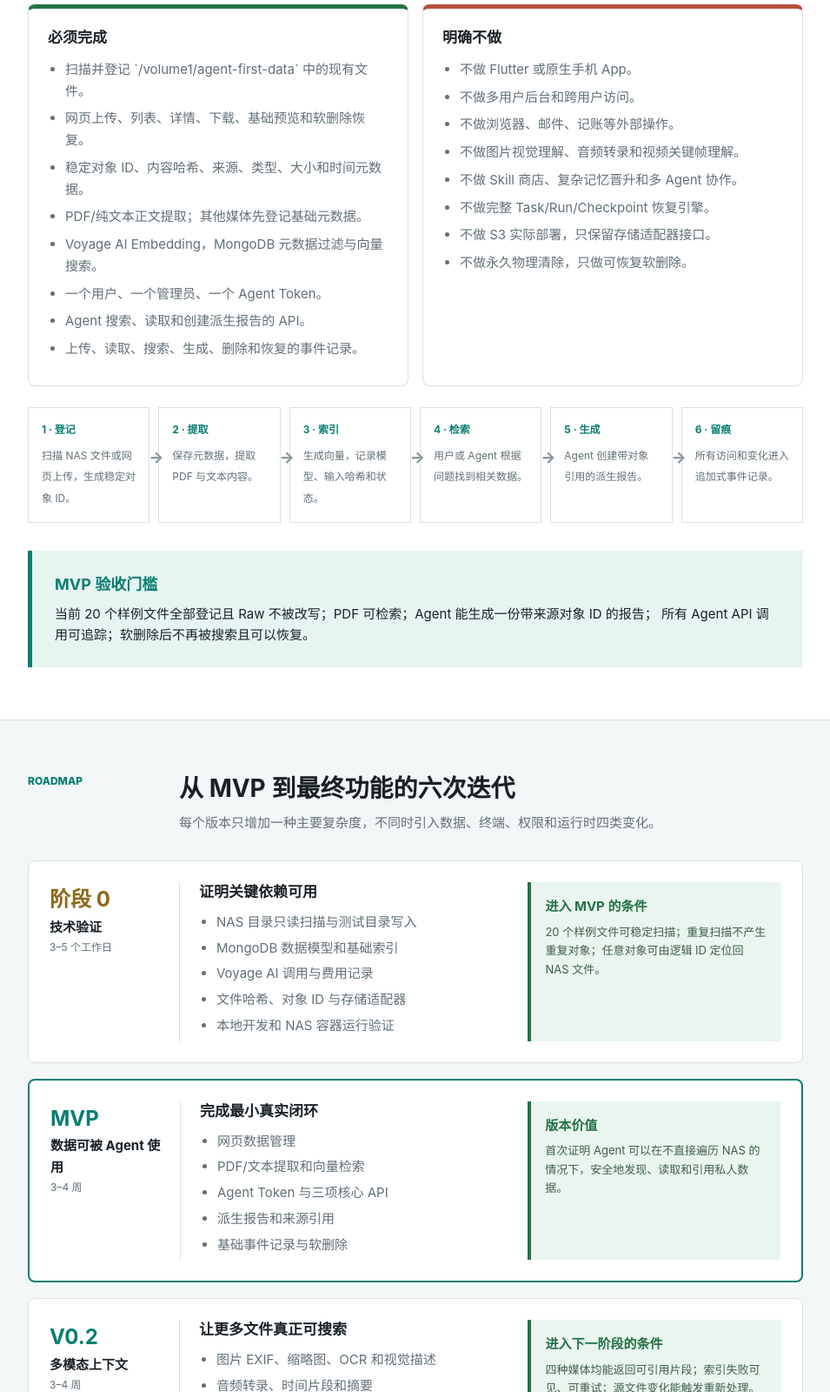
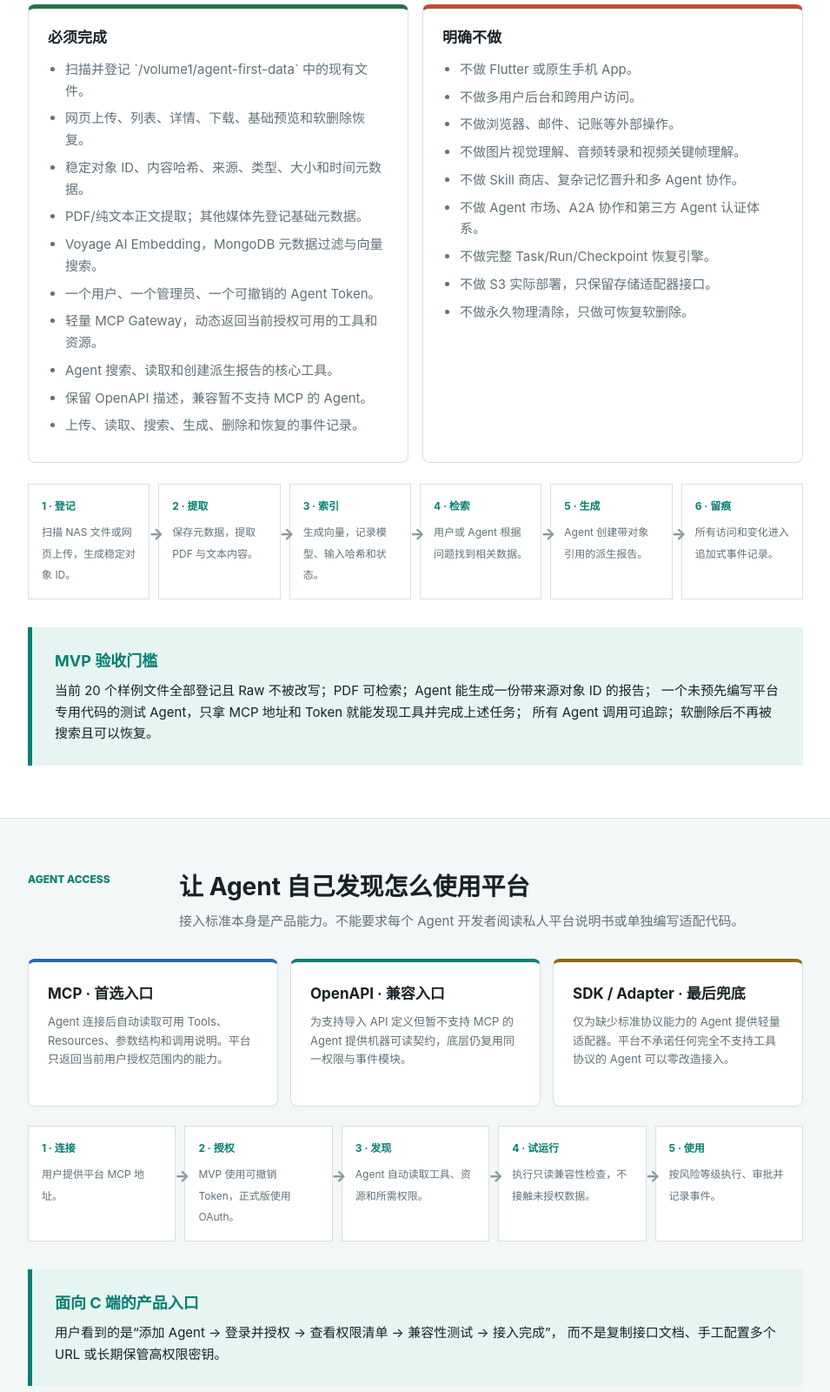
Before and after one commit to AuraYZC/private-agent-platform-iteration-plan, a plain HTML site: page index.html in a window 1280 px wide. Shown: the part 1200-2800 px from the top of the page at 87% size, without its empty margins (292-1247 px from the left). Drawn offline with nearby package versions, Linux system fonts and the light colour scheme.

Commit message:
Add standard Agent access roadmap

```diff
--- a/index.html
+++ b/index.html
@@ -157,6 +157,30 @@
       font-weight: 800;
     }
     .loop-step:last-child::after { display: none; }
+    .access-grid {
+      display: grid;
+      grid-template-columns: repeat(3, minmax(0, 1fr));
+      gap: 14px;
+    }
+    .access-card {
+      min-height: 170px;
+      padding: 22px;
+      border: 1px solid var(--line);
+      border-top: 4px solid var(--blue);
+      border-radius: 8px;
+      background: var(--paper);
+    }
+    .access-card:nth-child(2) { border-top-color: var(--teal); }
+    .access-card:nth-child(3) { border-top-color: var(--gold); }
+    .access-card strong { display: block; margin-bottom: 8px; font-size: 17px; }
+    .access-card p { margin: 0; color: var(--muted); font-size: 13px; }
+    .agent-flow {
+      display: grid;
+      grid-template-columns: repeat(5, minmax(0, 1fr));
+      gap: 10px;
+      margin-top: 22px;
+    }
+    .agent-flow .loop-step { min-height: 108px; }
     .phase-list { display: grid; gap: 18px; }
     .phase {
       display: grid;
@@ -196,7 +220,7 @@
     .no { color: var(--coral); font-weight: 700; }
     .architecture {
       display: grid;
-      grid-template-columns: repeat(5, minmax(0, 1fr));
+      grid-template-columns: repeat(3, minmax(0, 1fr));
       gap: 12px;
     }
     .component {
@@ -234,6 +258,9 @@
       .principles { grid-template-columns: repeat(2, 1fr); }
       .loop { grid-template-columns: repeat(3, 1fr); }
       .loop-step:nth-child(3)::after { display: none; }
+      .access-grid { grid-template-columns: 1fr; }
+      .agent-flow { grid-template-columns: repeat(3, 1fr); }
+      .agent-flow .loop-step:nth-child(3)::after { display: none; }
       .architecture { grid-template-columns: repeat(3, 1fr); }
       .phase { grid-template-columns: 130px 1fr; }
       .phase .gate { grid-column: 2; }
@@ -250,10 +277,11 @@
       <nav>
         <a href="#decision"><span>01</span>拆分结论</a>
         <a href="#mvp"><span>02</span>MVP 边界</a>
-        <a href="#roadmap"><span>03</span>迭代路线</a>
-        <a href="#matrix"><span>04</span>功能矩阵</a>
-        <a href="#architecture"><span>05</span>技术边界</a>
-        <a href="#delivery"><span>06</span>交付规则</a>
+        <a href="#agent-access"><span>03</span>Agent 接入</a>
+        <a href="#roadmap"><span>04</span>迭代路线</a>
+        <a href="#matrix"><span>05</span>功能矩阵</a>
+        <a href="#architecture"><span>06</span>技术边界</a>
+        <a href="#delivery"><span>07</span>交付规则</a>
       </nav>
       <div class="aside-note">
         每一阶段都必须能独立使用、验证价值并部署。未通过验收门槛，不进入下一阶段。
@@ -267,6 +295,7 @@
             <span class="pill green">先闭环</span>
             <span class="pill gold">逐步加深</span>
             <span class="pill coral">拒绝一次做完</span>
+            <span class="pill green">标准接入</span>
           </div>
           <h1>先让一个 Agent 用好一批私人数据，再逐步建设完整平台</h1>
           <p class="lead">
@@ -277,7 +306,8 @@
           <div class="decision">
             <strong>MVP 唯一目标</strong>
             将 NAS 中的私人文件登记为可追溯数据，让用户可以浏览和搜索，
-            让一个持有 Token 的 Agent 可以在权限范围内检索、读取并生成带来源引用的新报告，
+            让一个只获得标准接入地址和用户授权的 Agent 可以自动发现平台能力，
+            在权限范围内检索、读取并生成带来源引用的新报告，
             且每次操作都有事件记录。
           </div>
         </div>
@@ -319,8 +349,10 @@
                 <li>稳定对象 ID、内容哈希、来源、类型、大小和时间元数据。</li>
                 <li>PDF/纯文本正文提取；其他媒体先登记基础元数据。</li>
                 <li>Voyage AI Embedding，MongoDB 元数据过滤与向量搜索。</li>
-                <li>一个用户、一个管理员、一个 Agent Token。</li>
-                <li>Agent 搜索、读取和创建派生报告的 API。</li>
+                <li>一个用户、一个管理员、一个可撤销的 Agent Token。</li>
+                <li>轻量 MCP Gateway，动态返回当前授权可用的工具和资源。</li>
+                <li>Agent 搜索、读取和创建派生报告的核心工具。</li>
+                <li>保留 OpenAPI 描述，兼容暂不支持 MCP 的 Agent。</li>
                 <li>上传、读取、搜索、生成、删除和恢复的事件记录。</li>
               </ul>
             </div>
@@ -332,6 +364,7 @@
                 <li>不做浏览器、邮件、记账等外部操作。</li>
                 <li>不做图片视觉理解、音频转录和视频关键帧理解。</li>
                 <li>不做 Skill 商店、复杂记忆晋升和多 Agent 协作。</li>
+                <li>不做 Agent 市场、A2A 协作和第三方 Agent 认证体系。</li>
                 <li>不做完整 Task/Run/Checkpoint 恢复引擎。</li>
                 <li>不做 S3 实际部署，只保留存储适配器接口。</li>
                 <li>不做永久物理清除，只做可恢复软删除。</li>
@@ -349,7 +382,46 @@
           <div class="decision">
             <strong>MVP 验收门槛</strong>
             当前 20 个样例文件全部登记且 Raw 不被改写；PDF 可检索；Agent 能生成一份带来源对象 ID 的报告；
-            所有 Agent API 调用可追踪；软删除后不再被搜索且可以恢复。
+            一个未预先编写平台专用代码的测试 Agent，只拿 MCP 地址和 Token 就能发现工具并完成上述任务；
+            所有 Agent 调用可追踪；软删除后不再被搜索且可以恢复。
+          </div>
+        </div>
+      </section>
+
+      <section id="agent-access">
+        <div class="inner">
+          <div class="section-head">
+            <div class="section-no">Agent Access</div>
+            <div>
+              <h2>让 Agent 自己发现怎么使用平台</h2>
+              <p class="section-intro">接入标准本身是产品能力。不能要求每个 Agent 开发者阅读私人平台说明书或单独编写适配代码。</p>
+            </div>
+          </div>
+          <div class="access-grid">
+            <div class="access-card">
+              <strong>MCP · 首选入口</strong>
+              <p>Agent 连接后自动读取可用 Tools、Resources、参数结构和调用说明。平台只返回当前用户授权范围内的能力。</p>
+            </div>
+            <div class="access-card">
+              <strong>OpenAPI · 兼容入口</strong>
+              <p>为支持导入 API 定义但暂不支持 MCP 的 Agent 提供机器可读契约，底层仍复用同一权限与事件模块。</p>
+            </div>
+            <div class="access-card">
+              <strong>SDK / Adapter · 最后兜底</strong>
+              <p>仅为缺少标准协议能力的 Agent 提供轻量适配器。平台不承诺任何完全不支持工具协议的 Agent 可以零改造接入。</p>
+            </div>
+          </div>
+          <div class="agent-flow">
+            <div class="loop-step"><b>1 · 连接</b><span>用户提供平台 MCP 地址。</span></div>
+            <div class="loop-step"><b>2 · 授权</b><span>MVP 使用可撤销 Token，正式版使用 OAuth。</span></div>
+            <div class="loop-step"><b>3 · 发现</b><span>Agent 自动读取工具、资源和所需权限。</span></div>
+            <div class="loop-step"><b>4 · 试运行</b><span>执行只读兼容性检查，不接触未授权数据。</span></div>
+            <div class="loop-step"><b>5 · 使用</b><span>按风险等级执行、审批并记录事件。</span></div>
+          </div>
+          <div class="decision">
+            <strong>面向 C 端的产品入口</strong>
+            用户看到的是“添加 Agent → 登录并授权 → 查看权限清单 → 兼容性测试 → 接入完成”，
+            而不是复制接口文档、手工配置多个 URL 或长期保管高权限密钥。
           </div>
         </div>
       </section>
@@ -366,14 +438,14 @@
           <div class="phase-list">
             <article class="phase zero">
               <div class="phase-tag"><b>阶段 0</b><strong>技术验证</strong><span>3–5 个工作日</span></div>
-              <div><h3>证明关键依赖可用</h3><ul><li>NAS 目录只读扫描与测试目录写入</li><li>MongoDB 数据模型和基础索引</li><li>Voyage AI 调用与费用记录</li><li>文件哈希、对象 ID 与存储适配器</li><li>本地开发和 NAS 容器运行验证</li></ul></div>
-              <div class="gate"><strong>进入 MVP 的条件</strong><p>20 个样例文件可稳定扫描；重复扫描不产生重复对象；任意对象可由逻辑 ID 定位回 NAS 文件。</p></div>
+              <div><h3>证明关键依赖可用</h3><ul><li>NAS 目录只读扫描与测试目录写入</li><li>MongoDB 数据模型和基础索引</li><li>Voyage AI 调用与费用记录</li><li>文件哈希、对象 ID 与存储适配器</li><li>轻量 MCP 握手、工具发现和权限过滤 PoC</li><li>本地开发和 NAS 容器运行验证</li></ul></div>
+              <div class="gate"><strong>进入 MVP 的条件</strong><p>20 个样例文件可稳定扫描；重复扫描不产生重复对象；逻辑 ID 可定位文件；标准 MCP 客户端能连接并发现测试工具。</p></div>
             </article>
 
             <article class="phase mvp">
               <div class="phase-tag"><b>MVP</b><strong>数据可被 Agent 使用</strong><span>3–4 周</span></div>
-              <div><h3>完成最小真实闭环</h3><ul><li>网页数据管理</li><li>PDF/文本提取和向量检索</li><li>Agent Token 与三项核心 API</li><li>派生报告和来源引用</li><li>基础事件记录与软删除</li></ul></div>
-              <div class="gate"><strong>版本价值</strong><p>首次证明 Agent 可以在不直接遍历 NAS 的情况下，安全地发现、读取和引用私人数据。</p></div>
+              <div><h3>完成最小真实闭环</h3><ul><li>网页数据管理</li><li>PDF/文本提取和向量检索</li><li>轻量 MCP Gateway 与 OpenAPI 兼容</li><li>Agent Token 与核心工具</li><li>派生报告和来源引用</li><li>基础事件记录与软删除</li></ul></div>
+              <div class="gate"><strong>版本价值</strong><p>首次证明一个陌生 Agent 可以自动发现能力，并在不直接遍历 NAS 的情况下安全读取和引用私人数据。</p></div>
             </article>
 
             <article class="phase">
@@ -384,7 +456,7 @@
 
             <article class="phase">
               <div class="phase-tag"><b>V0.3</b><strong>Agent 执行</strong><span>4–5 周</span></div>
-              <div><h3>从“检索”升级为“完成任务”</h3><ul><li>Task、Run、Step 和最小检查点</li><li>Agent 修改草稿、创建正式产物</li><li>动作风险等级与逐次审批</li><li>浏览器能力优先接入，邮件随后接入</li><li>重试、取消、超时和外部动作收据</li></ul></div>
+              <div><h3>从“检索”升级为“完成任务”</h3><ul><li>Task、Run、Step 和最小检查点</li><li>Agent 修改草稿、创建正式产物</li><li>MCP 工具扩展与版本兼容策略</li><li>动作风险等级与逐次审批</li><li>浏览器能力优先接入，邮件随后接入</li><li>重试、取消、超时和外部动作收据</li></ul></div>
               <div class="gate"><strong>进入下一阶段的条件</strong><p>一个中断任务可继续；外部动作均能看到原因、授权、输入、结果和失败状态。</p></div>
             </article>
 
@@ -396,8 +468,8 @@
 
             <article class="phase">
               <div class="phase-tag"><b>V1.0</b><strong>可正式使用</strong><span>4–6 周</span></div>
-              <div><h3>补齐生产治理</h3><ul><li>网页多用户管理，App 单用户登录</li><li>细粒度 Token、临时授权和跨用户原因</li><li>回收站、待清除、永久清除和备份过期</li><li>管理员“仅系统管理/临时授权”模式</li><li>S3 适配、备份恢复、监控和安全加固</li></ul></div>
-              <div class="gate"><strong>正式使用条件</strong><p>权限越界测试全部拒绝；备份恢复演练通过；删除链路可解释；NAS 故障不会造成元数据与 Raw 对象关系丢失。</p></div>
+              <div><h3>补齐生产治理</h3><ul><li>网页多用户管理，App 单用户登录</li><li>面向 C 端的 OAuth 授权、撤销和重新授权</li><li>细粒度 Scope、临时授权和跨用户原因</li><li>Agent 接入管理、会话查看和风险提醒</li><li>回收站、待清除、永久清除和备份过期</li><li>管理员“仅系统管理/临时授权”模式</li><li>S3 适配、备份恢复、监控和安全加固</li></ul></div>
+              <div class="gate"><strong>正式使用条件</strong><p>主流兼容 Agent 可通过标准授权接入和撤销；权限越界测试全部拒绝；备份恢复演练通过；删除链路可解释。</p></div>
             </article>
 
             <article class="phase future">
@@ -422,6 +494,7 @@
                 <tr><td>NAS Raw 与稳定对象 ID</td><td class="yes">验证</td><td class="yes">正式使用</td><td>增强</td><td>沿用</td><td>沿用</td><td>S3 迁移</td></tr>
                 <tr><td>网页上传、浏览、软删除</td><td class="no">不做</td><td class="yes">完成</td><td>媒体预览</td><td>审批视图</td><td>沿用</td><td>多用户</td></tr>
                 <tr><td>Agent 搜索、读取、生成报告</td><td class="no">接口验证</td><td class="yes">完成</td><td>多模态</td><td>任务化</td><td>记忆辅助</td><td>多 Agent</td></tr>
+                <tr><td>Agent 标准接入与自发现</td><td class="yes">MCP PoC</td><td class="yes">MCP + OpenAPI</td><td>多模态工具</td><td>动作工具</td><td>移动审批</td><td>OAuth / 多 Agent</td></tr>
                 <tr><td>图片、音频、视频理解</td><td class="no">不做</td><td class="no">仅登记</td><td class="yes">完成</td><td>沿用</td><td>手机采集</td><td>模型升级</td></tr>
                 <tr><td>浏览器与邮件操作</td><td class="no">不做</td><td class="no">不做</td><td class="no">不做</td><td class="yes">逐项接入</td><td>手机审批</td><td>更多第三方</td></tr>
                 <tr><td>Flutter App</td><td class="no">不做</td><td class="no">不做</td><td class="no">不做</td><td class="no">准备 API</td><td class="yes">完成</td><td>持续优化</td></tr>
@@ -445,6 +518,7 @@
           <div class="architecture">
             <div class="component"><i data-lucide="monitor"></i><h3>Web</h3><p>上传、浏览、搜索、详情、删除恢复和 Agent 产物查看。</p></div>
             <div class="component"><i data-lucide="blocks"></i><h3>应用后端</h3><p>单一 API，内部按数据、检索、Agent、权限、事件模块分层。</p></div>
+            <div class="component"><i data-lucide="plug"></i><h3>Agent Gateway</h3><p>提供 MCP 自发现和 OpenAPI 兼容入口，按当前授权动态暴露工具。</p></div>
             <div class="component"><i data-lucide="hard-drive"></i><h3>NAS Adapter</h3><p>Raw 文件只通过存储适配器访问，不把绝对路径暴露给 Agent。</p></div>
             <div class="component"><i data-lucide="database"></i><h3>MongoDB</h3><p>对象、元数据、任务、事件和向量索引使用同一数据库起步。</p></div>
             <div class="component"><i data-lucide="sparkles"></i><h3>处理 Worker</h3><p>文件提取、Embedding 和重试；MVP 不引入 Kafka 或 Kubernetes。</p></div>
@@ -453,6 +527,7 @@
             <strong>从第一天保留，但暂不实现完整功能</strong>
             所有对象包含 user_id、storage_provider、version、source 和 sensitivity；
             所有事件包含 actor、action、target、purpose、status 和 correlation_id。
+            Agent 工具包含 protocol_version、tool_version、required_scopes、risk_level 和 approval_mode。
             这些字段用于保证后续多用户、S3、权限和任务恢复无需重建基础数据。
           </div>
         </div>
@@ -466,13 +541,13 @@
           </div>
           <div class="release-rule">
             <div class="rule"><strong>范围冻结</strong><p>迭代开始后，新想法进入候选池。除非阻塞当前闭环，不临时加入开发范围。</p></div>
-            <div class="rule"><strong>证据验收</strong><p>每个版本必须用真实 NAS 样例、真实 Agent Token 和失败场景演示，不能只看页面。</p></div>
+            <div class="rule"><strong>证据验收</strong><p>每个版本必须用真实 NAS 样例、陌生 Agent 接入、真实授权和失败场景演示，不能只看页面。</p></div>
             <div class="rule"><strong>人工激活</strong><p>版本通过验收后由用户决定是否进入下一阶段；未通过则修复，不用新功能掩盖问题。</p></div>
           </div>
           <div class="decision">
             <strong>建议立即锁定的第一项工作</strong>
             先完成阶段 0，不直接进入完整 MVP。阶段 0 的输出应是一份可重复运行的技术验证报告，
-            明确 NAS、MongoDB、Voyage AI、对象 ID 和部署方式是否真实可行。
+            明确 NAS、MongoDB、Voyage AI、对象 ID、MCP 自发现和部署方式是否真实可行。
           </div>
         </div>
       </section>
```
